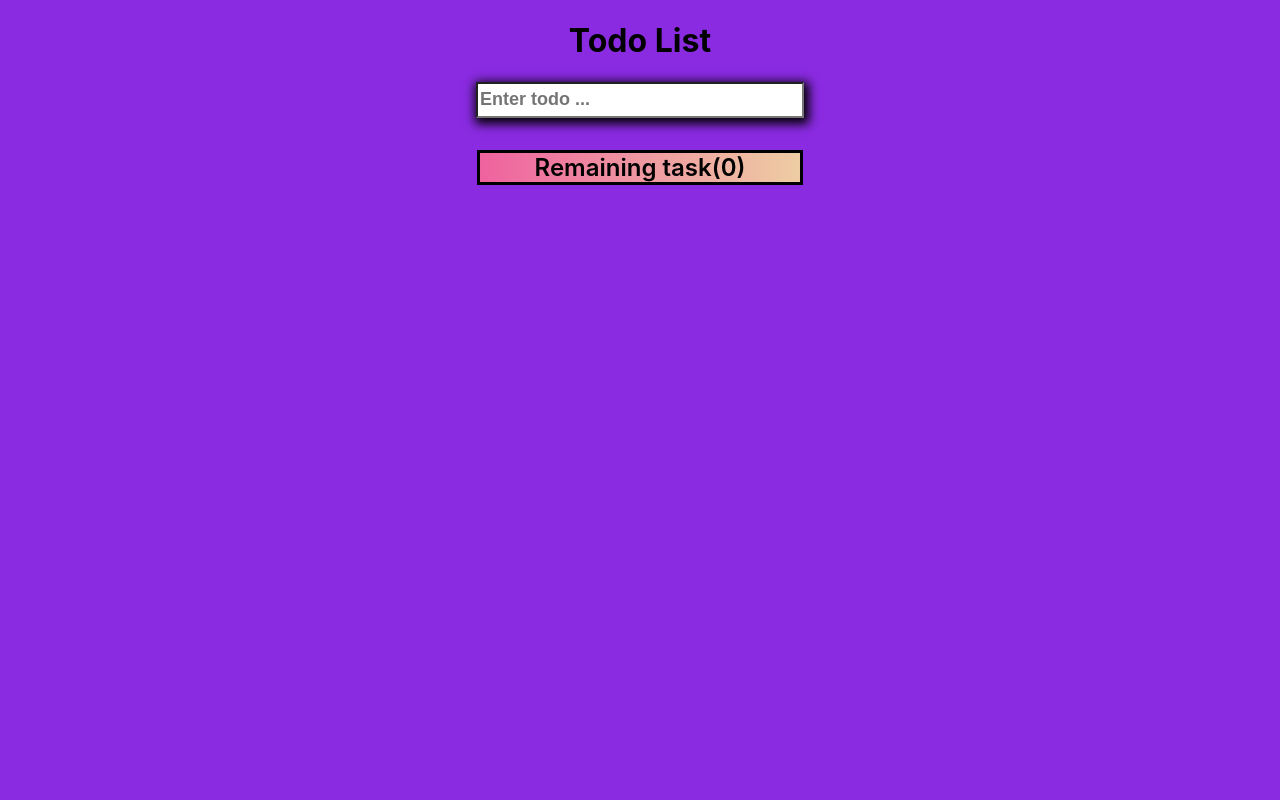
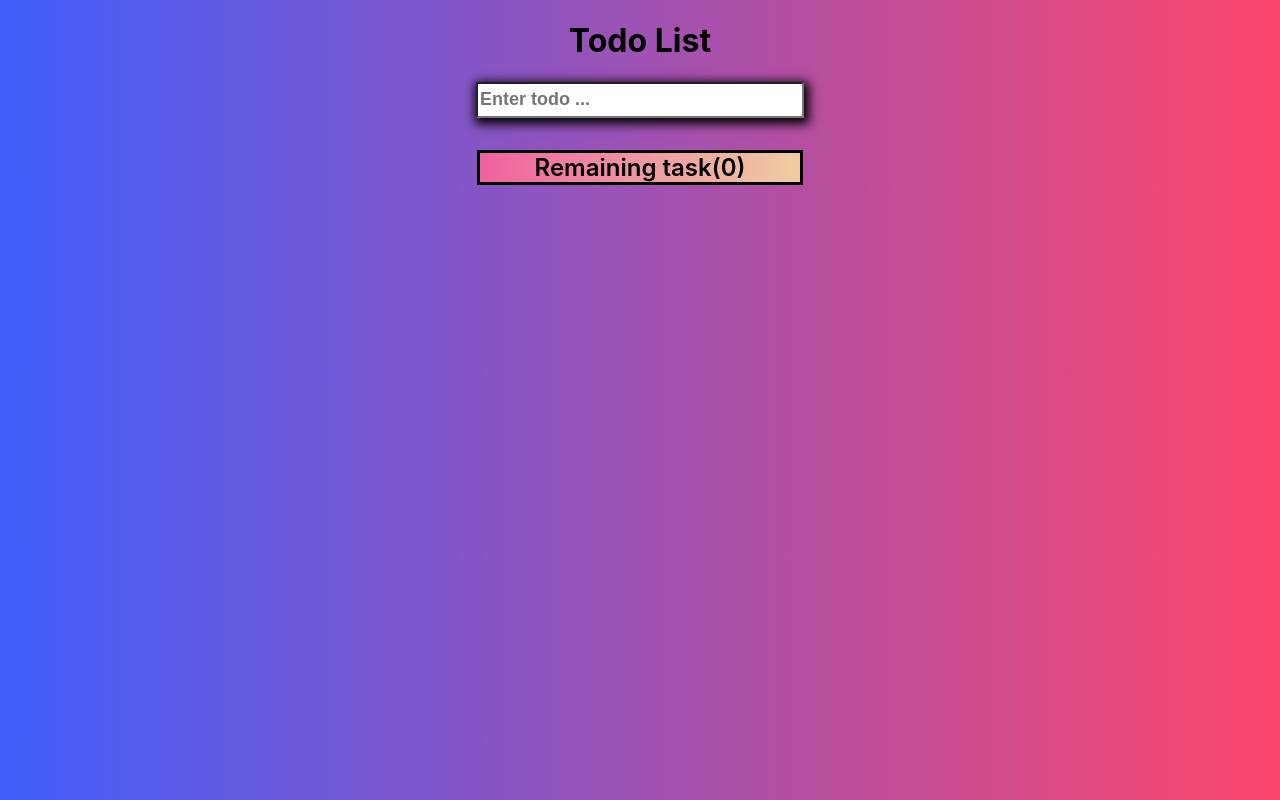
Before and after one commit to peela123/todolistDeployed, a React (Create React App) app: page / in a window 1280 px wide. Built offline with nearby package versions, Linux system fonts and the light colour scheme.

Commit message:
change bg color and todosCount

```diff
--- a/src/App.css
+++ b/src/App.css
@@ -3,8 +3,14 @@ body {
   margin: 0;
   box-sizing: border-box;
   vertical-align: baseline;
+  width: 100%;
+  height: 100%;
 
-  background-color: blueviolet;
+  background: #FC466B;  /* fallback for old browsers */
+  background: -webkit-linear-gradient(to right, #3F5EFB, #FC466B);  /* Chrome 10-25, Safari 5.1-6 */
+  background: linear-gradient(to right, #3F5EFB, #FC466B); /* W3C, IE 10+/ Edge, Firefox 16+, Chrome 26+, Opera 12+, Safari 7+ */
+
+
 }
 
 .container {
--- a/src/App.js
+++ b/src/App.js
@@ -16,7 +16,7 @@ function App() {
       return []
     }
   })
-  const [todosCount, setTodoCounts] = useState(0)
+  const [todosCount, setTodoCounts] = useState(todos.length)
 
 
   useEffect(() => {
```
